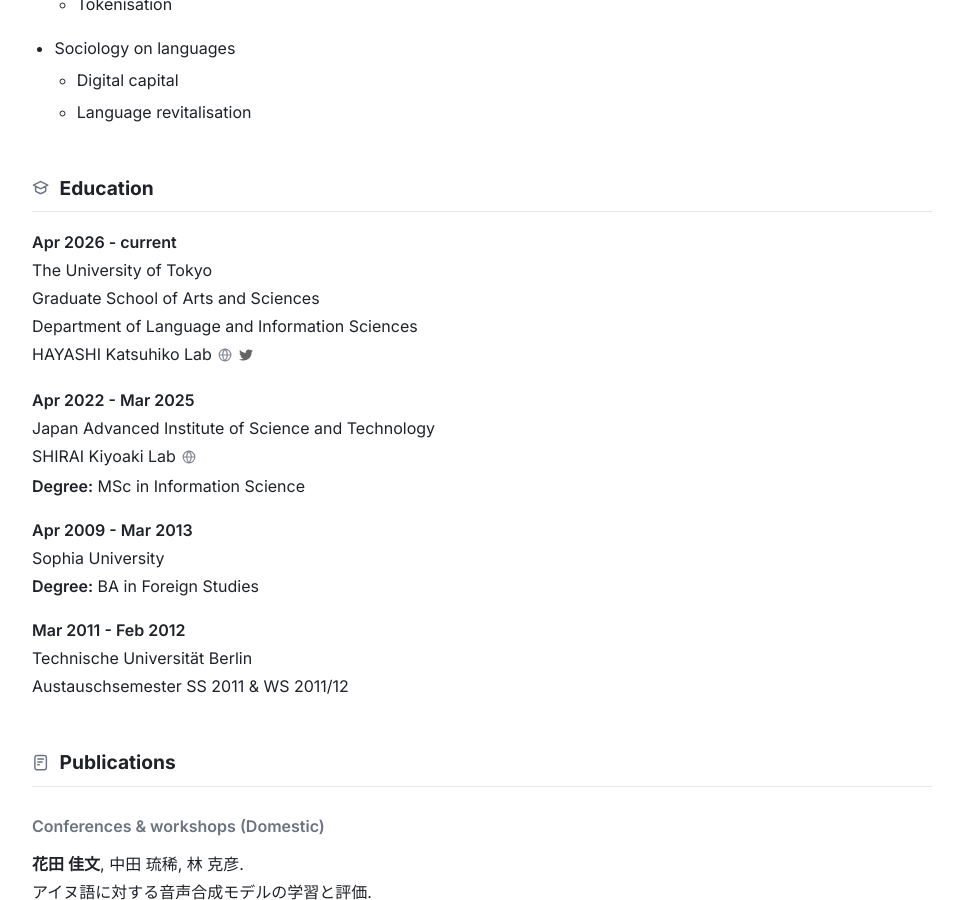
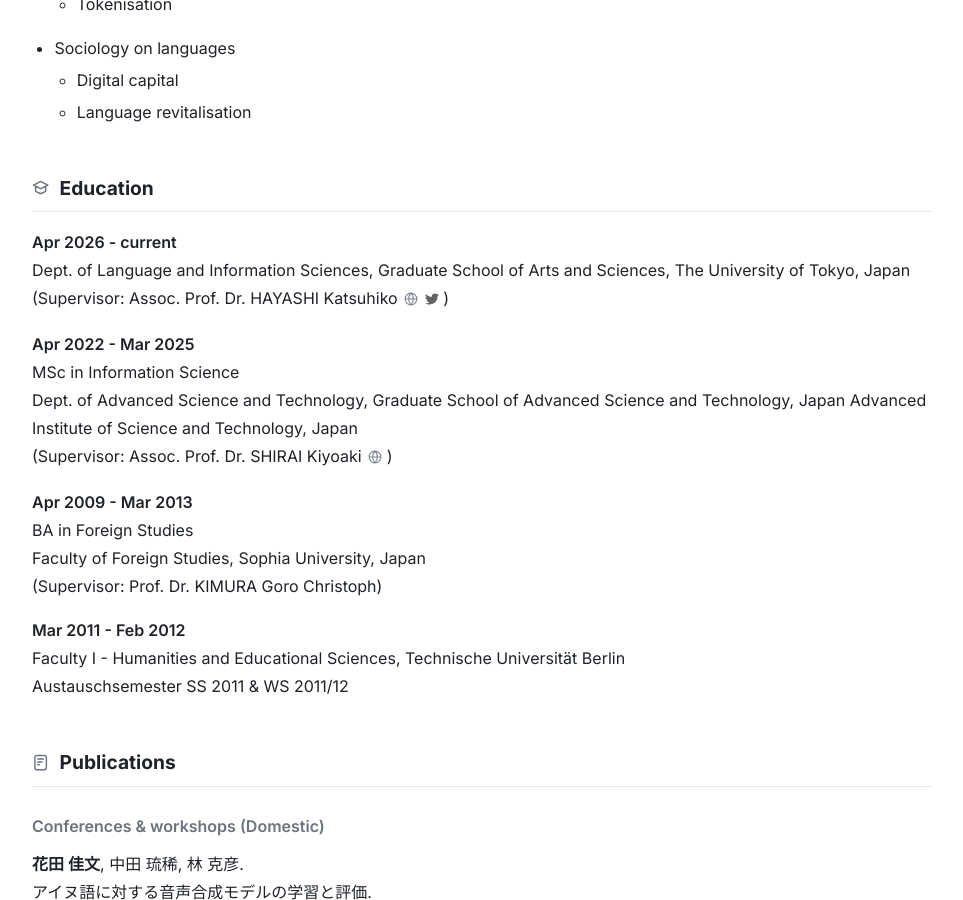
Before and after one commit to nonotoy/nonotoy.github.io, a Jekyll site: the page built from index.md, in a window 1280 px wide and 900 px high, scrolled down 388 px. Shown: the whole window, without its empty margins (158-1121 px from the left). Built offline with Jekyll 4.4.1, drawn with Linux system fonts in a browser that asks for light colours.

Commit message:
content: reformat education section with departments and supervisors

```diff
--- a/index.md
+++ b/index.md
@@ -19,22 +19,21 @@ I am a PhD researcher interested in natural language processing for the Ainu lan
 
 ## {% include icons/graduation-hat-01.svg %} Education
 **Apr 2026 - current**
-The University of Tokyo
-Graduate School of Arts and Sciences
-Department of Language and Information Sciences
-HAYASHI Katsuhiko Lab <a class="edu-link" href="https://nlp-hayashi.com/" aria-label="Lab homepage">{% include icons/globe-02.svg %}</a> <a class="edu-link" href="https://x.com/utokyo_mml?s=20" aria-label="Lab X account"><img src="/assets/twitter.svg" alt="X" width="14" height="14"></a>
+Dept. of Language and Information Sciences, Graduate School of Arts and Sciences, The University of Tokyo, Japan
+(Supervisor: Assoc. Prof. Dr. HAYASHI Katsuhiko <a class="edu-link" href="https://nlp-hayashi.com/" aria-label="Lab homepage">{% include icons/globe-02.svg %}</a> <a class="edu-link" href="https://x.com/utokyo_mml?s=20" aria-label="Lab X account"><img src="/assets/twitter.svg" alt="X" width="14" height="14"></a> )
 
 **Apr 2022 - Mar 2025**
-Japan Advanced Institute of Science and Technology
-SHIRAI Kiyoaki Lab <a class="edu-link" href="https://www.jaist.ac.jp/nlp/lab/" aria-label="Lab homepage">{% include icons/globe-02.svg %}</a>
-**Degree:** MSc in Information Science
+MSc in Information Science
+Dept. of Advanced Science and Technology, Graduate School of Advanced Science and Technology, Japan Advanced Institute of Science and Technology, Japan
+(Supervisor: Assoc. Prof. Dr. SHIRAI Kiyoaki <a class="edu-link" href="https://www.jaist.ac.jp/nlp/lab/" aria-label="Lab homepage">{% include icons/globe-02.svg %}</a> )
 
 **Apr 2009 - Mar 2013**
-Sophia University
-**Degree:** BA in Foreign Studies
+BA in Foreign Studies
+Faculty of Foreign Studies, Sophia University, Japan
+(Supervisor: Prof. Dr. KIMURA Goro Christoph)
 
 **Mar 2011 - Feb 2012**
-Technische Universität Berlin
+Faculty I - Humanities and Educational Sciences, Technische Universität Berlin
 Austauschsemester SS 2011 & WS 2011/12
 
 ## {% include icons/file-02.svg %} Publications
```
